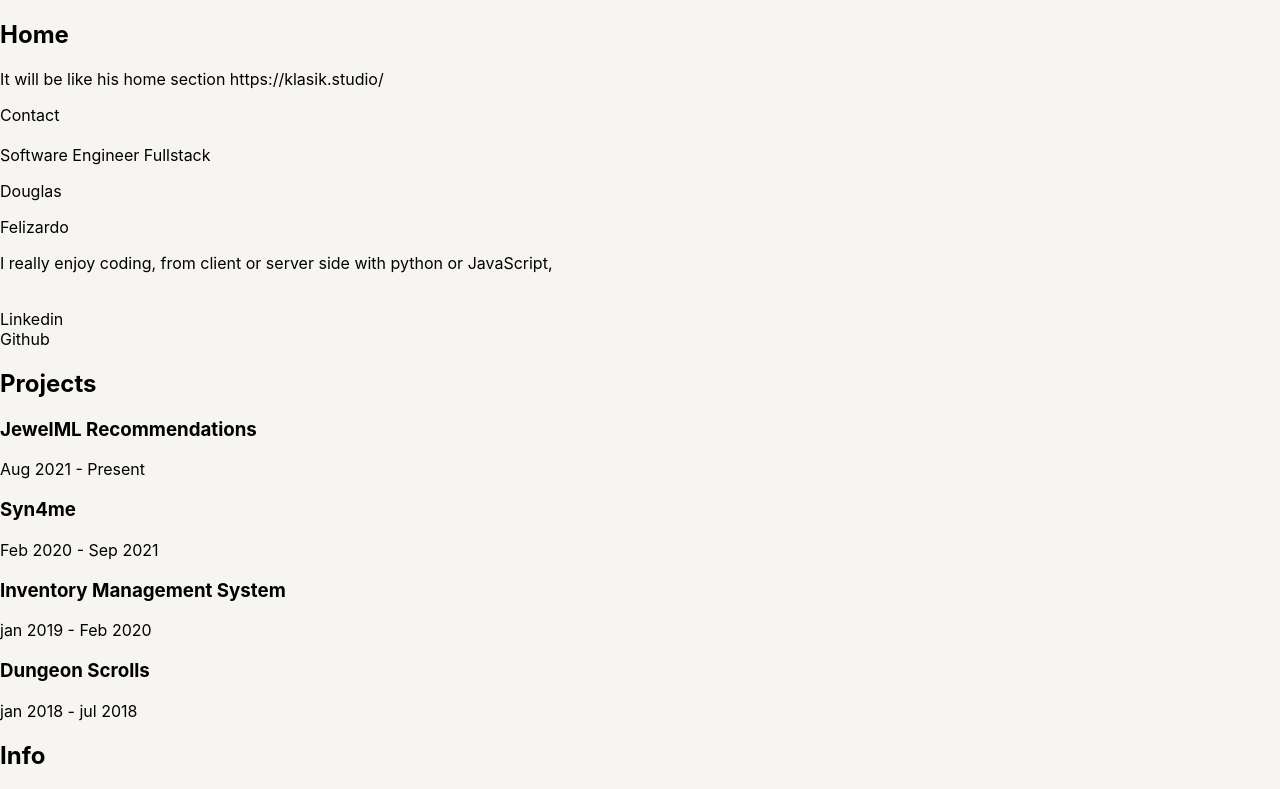
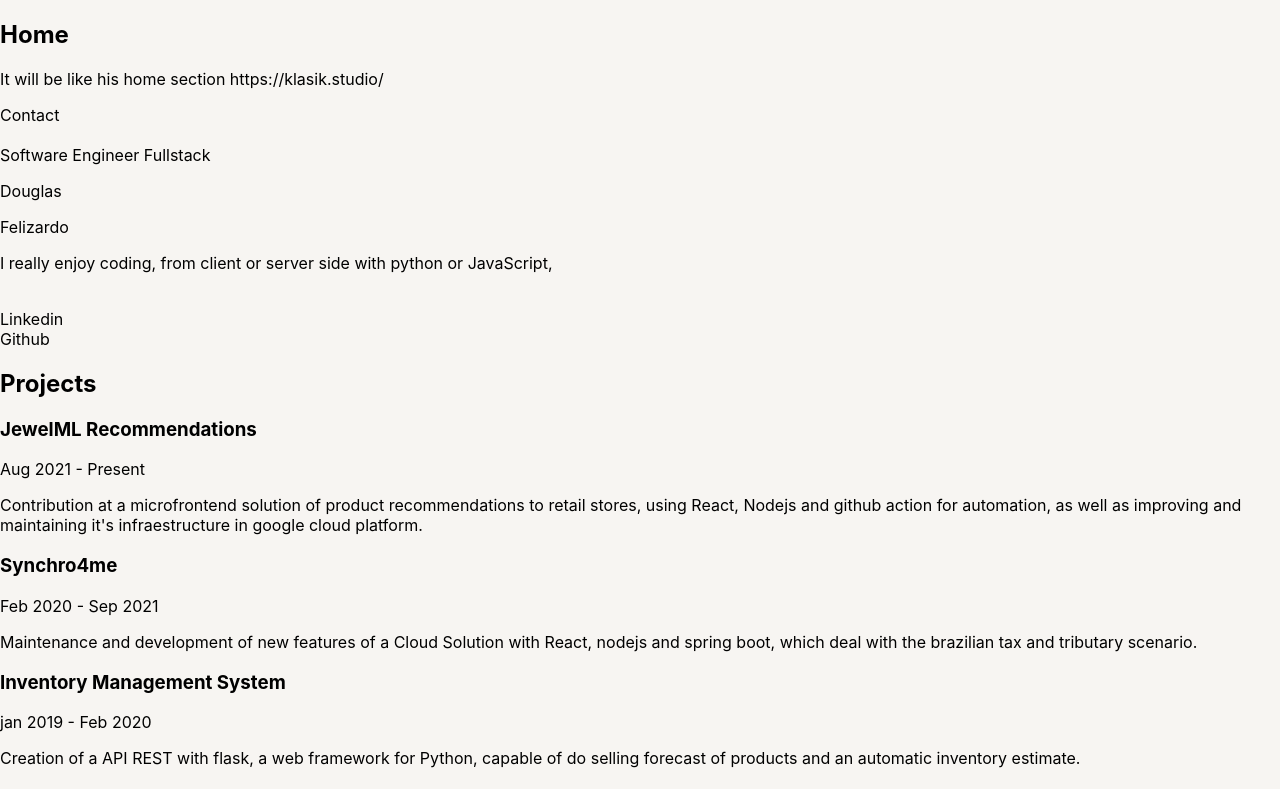
Before and after one commit to douglasliralima/Portfolio, a Next.js app in the folder portfolio/: page / in a window 1280 px wide. Shown: the top 789 px of the page. Built offline with nearby package versions, Linux system fonts and the light colour scheme.

Commit message:
Added initial project description

```diff
--- a/portfolio/components/Projects.jsx
+++ b/portfolio/components/Projects.jsx
@@ -9,13 +9,22 @@ export default function Projects() {
                 JewelML Recommendations
             </h3>
             <span>Aug 2021 - Present</span>
+            <p>
+                Contribution at a microfrontend solution of product recommendations to retail stores, using React,
+                Nodejs and github action for automation, as well as improving and maintaining it's infraestructure in
+                google cloud platform.
+            </p>
         </div>
 
         <div>
             <h3>
-                Syn4me
+                Synchro4me
             </h3>
             <span>Feb 2020 - Sep 2021</span>
+            <p>
+                Maintenance and development of new features of a Cloud Solution with React, nodejs and spring boot,
+                which deal with the brazilian tax and tributary scenario.
+            </p>
         </div>
 
         <div>
@@ -23,6 +32,10 @@ export default function Projects() {
                 Inventory Management System
             </h3>
             <span>jan 2019 - Feb 2020</span>
+            <p>
+                Creation of a API REST with flask, a web framework for Python, capable of do selling forecast of products
+                and an automatic inventory estimate.
+            </p>
         </div>
 
         <div>
@@ -30,6 +43,9 @@ export default function Projects() {
                 Dungeon Scrolls
             </h3>
             <span>jan 2018 - jul 2018</span>
+            <p>
+                Native mobile application of a Role Player data manager and monster generator for Android devices.
+            </p>
         </div>
 
     </section>
```
